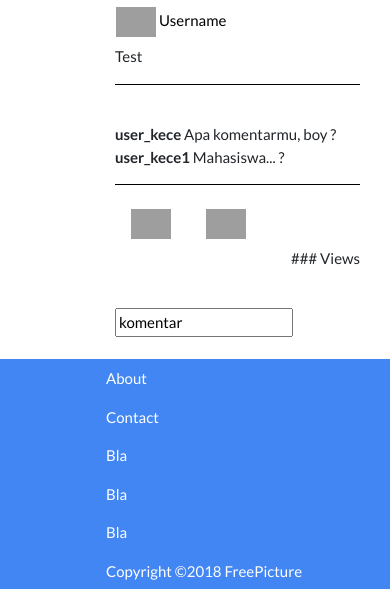
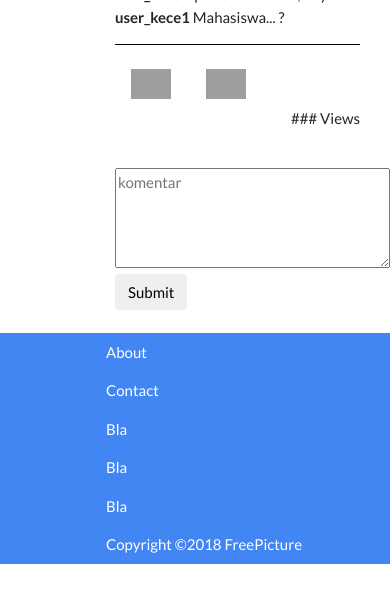
Before and after one commit to reyhanfikri/freepik, a CodeIgniter app: page /freepik/highlight in a window 390 px wide; the page is wider, and only the part inside the window is pictured. Shown: the part 847-1436 px from the top of that part. After the commit the page ends 1411 px from the top of that part, so only its background shows below. Run offline with CodeIgniter, Linux system fonts and the light colour scheme; grey boxes are pictures that could not be loaded.

Commit message:
Revisi halaman highlight

```diff
--- a/application/views/v_highlight.php
+++ b/application/views/v_highlight.php
@@ -46,7 +46,7 @@
 	<br>
 	<br>
 
-	  <div class="col-sm-6">
+	  <div style="padding-left: 100px;">
 	    <a href="#" class="previous">&laquo; Back</a>
 	  </div>
 
@@ -56,7 +56,7 @@
 
 		<div class="col-sm-6">
 
-			<img style="width:690px;height:690px;" src="https://image.freepik.com/free-vector/business-elements-infographic_1340-7302.jpg">
+			<img style="width:550px;height:550px;" src="https://image.freepik.com/free-vector/business-elements-infographic_1340-7302.jpg">
 
 		</div>
 
@@ -107,11 +107,9 @@
 			<br>
 
 			<form action="/action_page.php">
-
-				<input style="color: black" type="text" name="firstname" value="komentar">
-
+		        	<textarea name="komentar" placeholder="komentar" style="width: 275px; height:100px"></textarea>
+		        	<button type="submit" class="btn btn-default">Submit</button>
 			</form>
-
 			</div>
 
 		</div>
```
